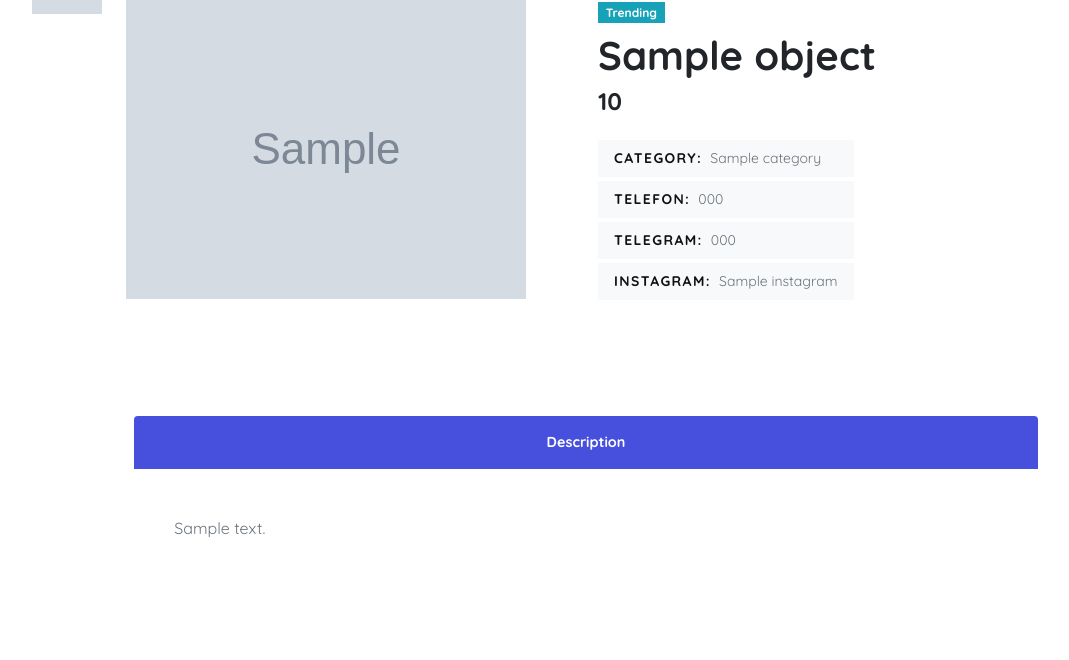
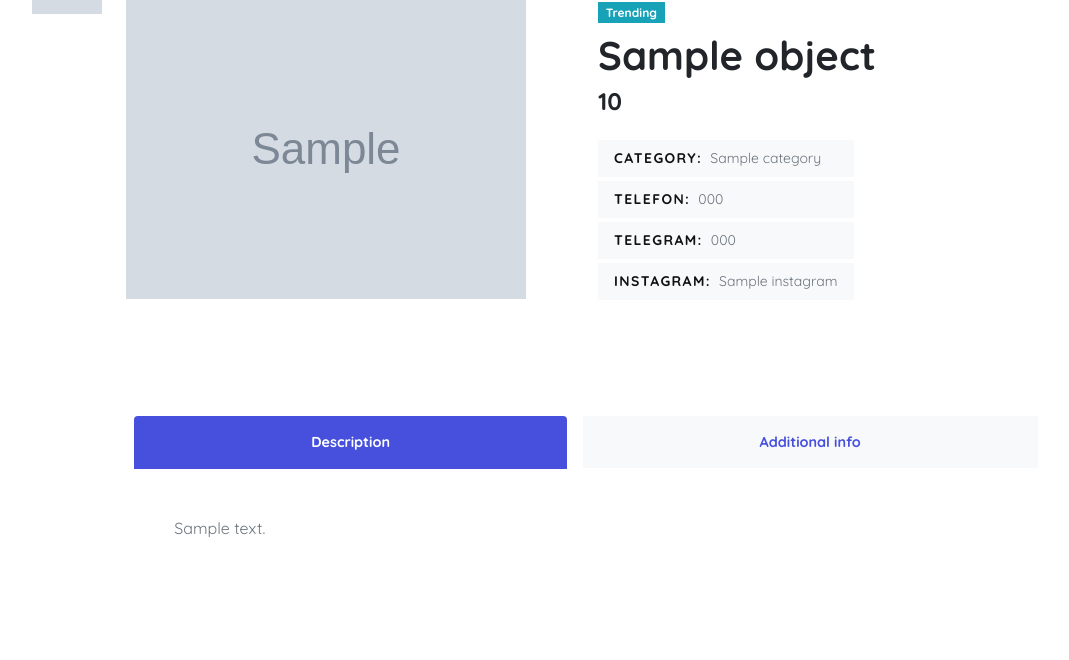
Before and after one commit to Jamoliddin0968/Zvukon.uz, a Django app: template shop/templates/shop/detail.html in a window 1280 px wide. Shown: the part 223-883 px from the top of the page, without its empty margins (54-1123 px from the left). Run offline with Django 4.2, Linux system fonts and the light colour scheme; the template is opened without the code that fills it: most values are stand-ins (such as "Sample title", 1, 10 or a date in 2020); grey boxes marked "Sample" are stand-in pictures; some libraries are stand-ins or nearby versions.

Commit message:
detail page area updated

```diff
--- a/shop/models.py
+++ b/shop/models.py
@@ -43,7 +43,7 @@ class Product(models.Model):
     category = models.ForeignKey(
         Category, on_delete=models.SET_NULL, null=True, blank=True, verbose_name=_("kategoriya"))
     description = models.TextField(verbose_name=_("ta'rifi"))
-    xarakteristika = models.TextField(verbose_name=_("xarakteristikasi"))
+    characteristic = models.TextField(verbose_name=_("xarakteristikasi"),null=True)
 
 
     created_at = models.DateTimeField(auto_now_add=True)
--- a/shop/templates/shop/detail.html
+++ b/shop/templates/shop/detail.html
@@ -74,7 +74,6 @@
                       {% else %}
                       <div ><img class="img-fluid" src="{% static 'img/white.png' %}"></div>
                      {% endif %}
-
                     {% endfor %}
                   </div>
                 </div>
@@ -173,6 +172,11 @@
           <div class="col-xl-10 mx-auto">
             <ul class="nav nav-tabs tabs-fill justify-content-center border-0 flex-column flex-md-row" id="myTab" role="tablist">
               <li class="nav-item flex-fill text-center bg-light mx-2" role="presentation"><a class="nav-link text-small fw-bold py-3 border-0 active" id="description-tab" data-bs-toggle="tab"  role="tab" aria-controls="description" aria-selected="true">Description</a></li>
+              <li class="nav-item flex-fill text-center bg-light mx-2" role="presentation">
+                <a aria-controls="info" aria-selected="false" class="nav-link text-small fw-bold py-3 border-0" data-bs-toggle="tab" href="detail.html#info" id="info-tab" role="tab">
+                    Additional info
+                </a>
+            </li>
             </ul>
             <div class="tab-content" id="myTabContent">
               <div class="tab-pane fade show active" id="description" role="tabpanel" aria-labelledby="description-tab">
@@ -183,8 +187,17 @@
 
                  </div>
               </div>
+              <div class="tab-pane fade" id="info" role="tabpanel" aria-labelledby="info-tab">
+                <div class="p-3 p-md-5">
+                  <p class="text-muted mb-4">
+                    {{object.characteristic}}
+                  </p>
 
+                 </div>
+              </div>
             </div>
+
+
           </div>
         </div>
       </div>
```
Also changed, not shown: shop/migrations/0002_remove_product_xarakteristika_product_characteristic.py (added).
